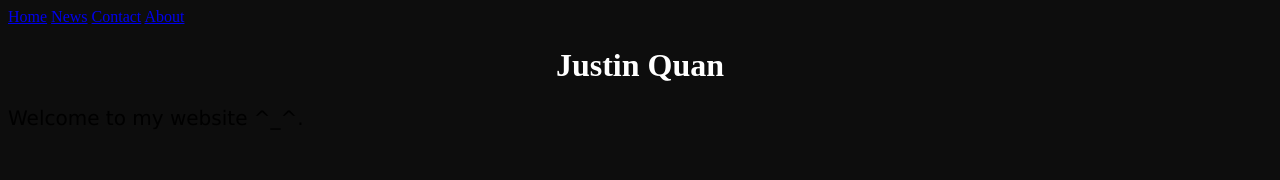
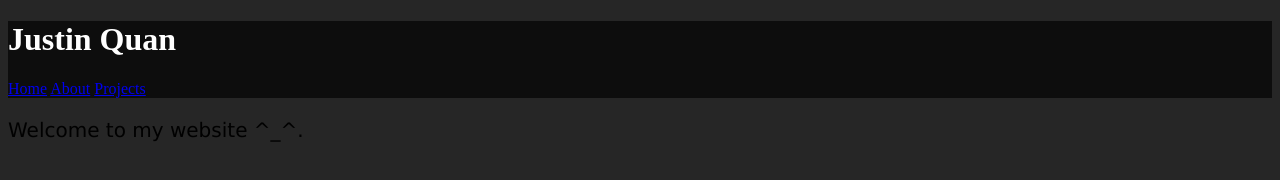
Before and after one commit to Deadlylaugh/Deadlylaugh.github.io, a plain HTML site: page index.html in a window 1280 px wide. Drawn offline with Linux system fonts and the light colour scheme.

Commit message:
update index
added backgroup color to topnav

```diff
--- a/index.html
+++ b/index.html
@@ -24,13 +24,12 @@
 		<style>
 			body
 			{
-  				background-color:#0D0D0D;
+  				background-color:#262626;
 			}
 
 			h1
 			{
   				color: #FFFFFF;
-  				text-align: center;
 			}
 
 			p
@@ -38,17 +37,21 @@
   				font-family: verdana;
   				font-size: 20px;
 			}
+
+			.topnav
+			{
+				background-color:#0D0D0D;
+			}
 		</style>
 	</head>
 
 	<body>
 		<div class="topnav">
+			<h1>Justin Quan</h1>
   			<a class="active" href="#home">Home</a>
-  			<a href="#news">News</a>
-  			<a href="#contact">Contact</a>
   			<a href="#about">About</a>
+  			<a href="#projects">Projects</a>
 		</div>
-		<h1>Justin Quan</h1>
 		<p>Welcome to my website ^_^.</p>
 	</body>
 </html>
```
